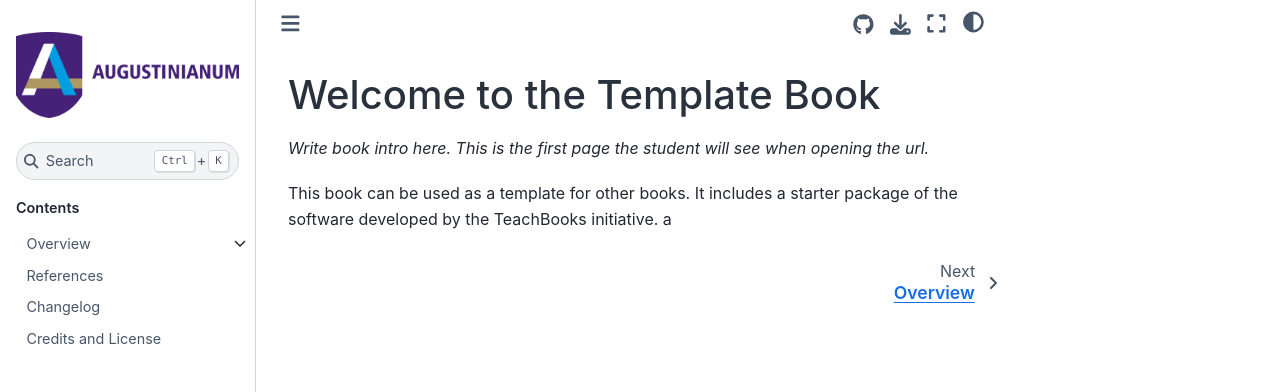
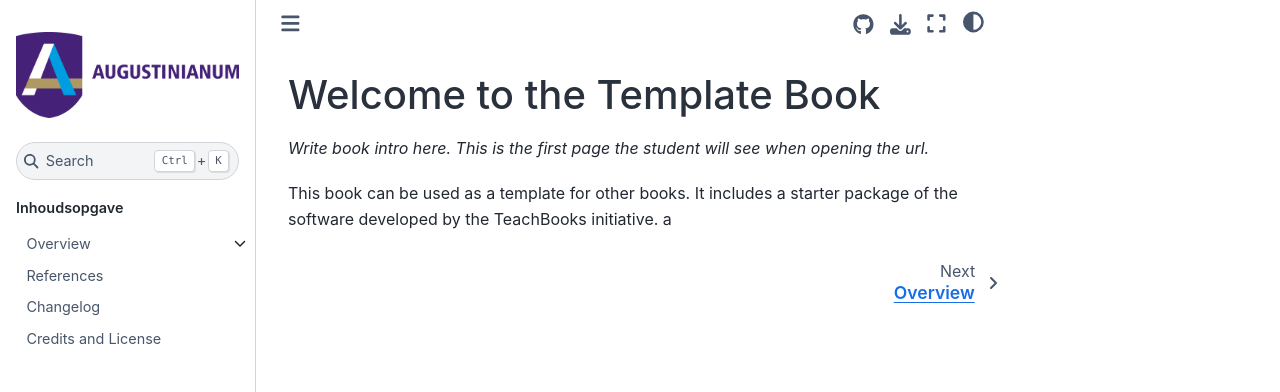
Before and after one commit to Bodebobo/stencilV2-elektriciteit, a Jupyter Book: the page built from book/intro.md, in a window 1280 px wide. Shown: the top 392 px of the page. Built offline with Jupyter Book 1.0.4 settings and Sphinx 7.4.7 and the Sphinx Book theme 1.1.4, drawn with Linux system fonts in a browser that asks for light colours; comment, search, counter and statistics services are not loaded.

```diff
--- a/book/_config.yml
+++ b/book/_config.yml
@@ -9,7 +9,7 @@ only_build_toc_files: true
 
 html:
   favicon : "figures/favicon.ico"
-  baseurl :  "https://teachbooks.io/" #Replace this with your own URL
+  baseurl :  "https://augustinianum.nl/" #Replace this with your own URL
 
 sphinx:
   config:
--- a/book/_toc.yml
+++ b/book/_toc.yml
@@ -2,7 +2,7 @@ format: jb-book
 root: intro.md
 
 parts:
-  - caption: Contents
+  - caption: Inhoudsopgave
     chapters:
     - file: some_content/overview.md
       sections:
```
